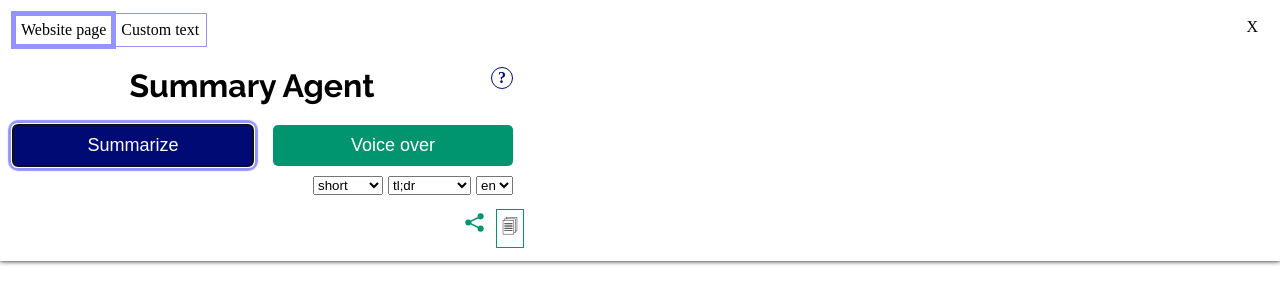
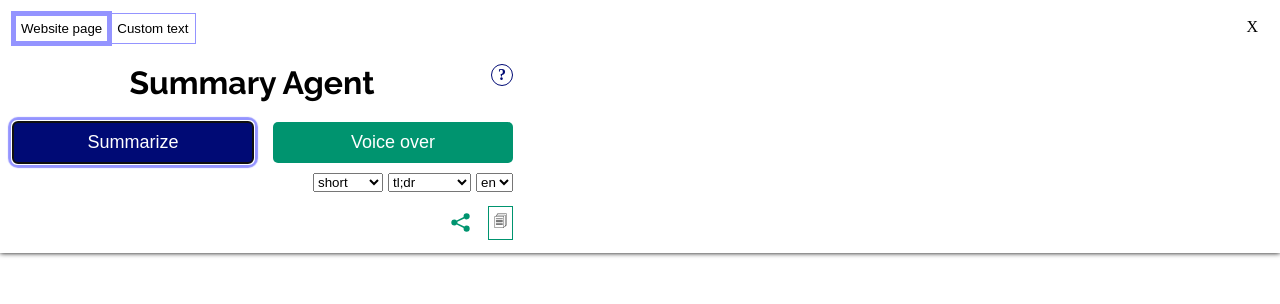
Before and after one commit to Metre-Ray/summary-agent, a website built with webpack: page popup.html in a window 1280 px wide. Built offline with nearby package versions, Linux system fonts and the light colour scheme; some packages are replaced by stand-ins of ours.

Commit message:
Use buttons

```diff
--- a/popup.css
+++ b/popup.css
@@ -26,6 +26,11 @@ html {
     font-size: 18px;
     border-radius: 5px;
     color: white;
+}
+
+.button-reset {
+    background-color: white;
+    border: none;
 }
 
 .summarize-button {
@@ -60,7 +65,7 @@ html {
 .bottom-button-container {
     display: flex;
     gap: 10px;
-    margin-left: 90%;
+    margin-left: 86%;
     margin-top: 12px;
 }
 
--- a/popup.html
+++ b/popup.html
@@ -9,8 +9,8 @@
     </head>
     <body class="body">
         <nav class="modes-container">
-            <div id="website-page-option" tabindex="0" role="button" class="mode selected">Website page</div>
-            <div id="custom-text-option" tabindex="0" role="button" class="mode">Custom text</div>
+            <button id="website-page-option" tabindex="0" class="mode button-reset selected">Website page</button>
+            <button id="custom-text-option" tabindex="0" class="mode button-reset">Custom text</button>
         </nav>
         <div id="close-icon" class="close-icon">X</div>
         <header class="title-container">
@@ -68,12 +68,12 @@
                 <div>Loading...</div>
             </div>
             <div class="bottom-button-container">
-                <div tabindex="0" role="button" aria-label="Share" title="Share" class="share-button">
+                <button tabindex="0" role="button" aria-label="Share" title="Share" class="share-button button-reset">
                     <svg class="share-icon" xmlns="http://www.w3.org/2000/svg" viewBox="0 0 30 30" width="30px" height="30px"><path d="M 23 3 A 4 4 0 0 0 19 7 A 4 4 0 0 0 19.09375 7.8359375 L 10.011719 12.376953 A 4 4 0 0 0 7 11 A 4 4 0 0 0 3 15 A 4 4 0 0 0 7 19 A 4 4 0 0 0 10.013672 17.625 L 19.089844 22.164062 A 4 4 0 0 0 19 23 A 4 4 0 0 0 23 27 A 4 4 0 0 0 27 23 A 4 4 0 0 0 23 19 A 4 4 0 0 0 19.986328 20.375 L 10.910156 15.835938 A 4 4 0 0 0 11 15 A 4 4 0 0 0 10.90625 14.166016 L 19.988281 9.625 A 4 4 0 0 0 23 11 A 4 4 0 0 0 27 7 A 4 4 0 0 0 23 3 z"/></svg>
-                </div>
-                <div tabindex="0" role="button" aria-label="Copy summary" title="Copy" class="copy-button">
+                </button>
+                <button tabindex="0" role="button" aria-label="Copy summary" title="Copy" class="copy-button button-reset">
                     &#x1F5D0;
-                </div>
+                </button>
             </div>
         </main>
         <script src="./dist/popup.js"></script>
```
